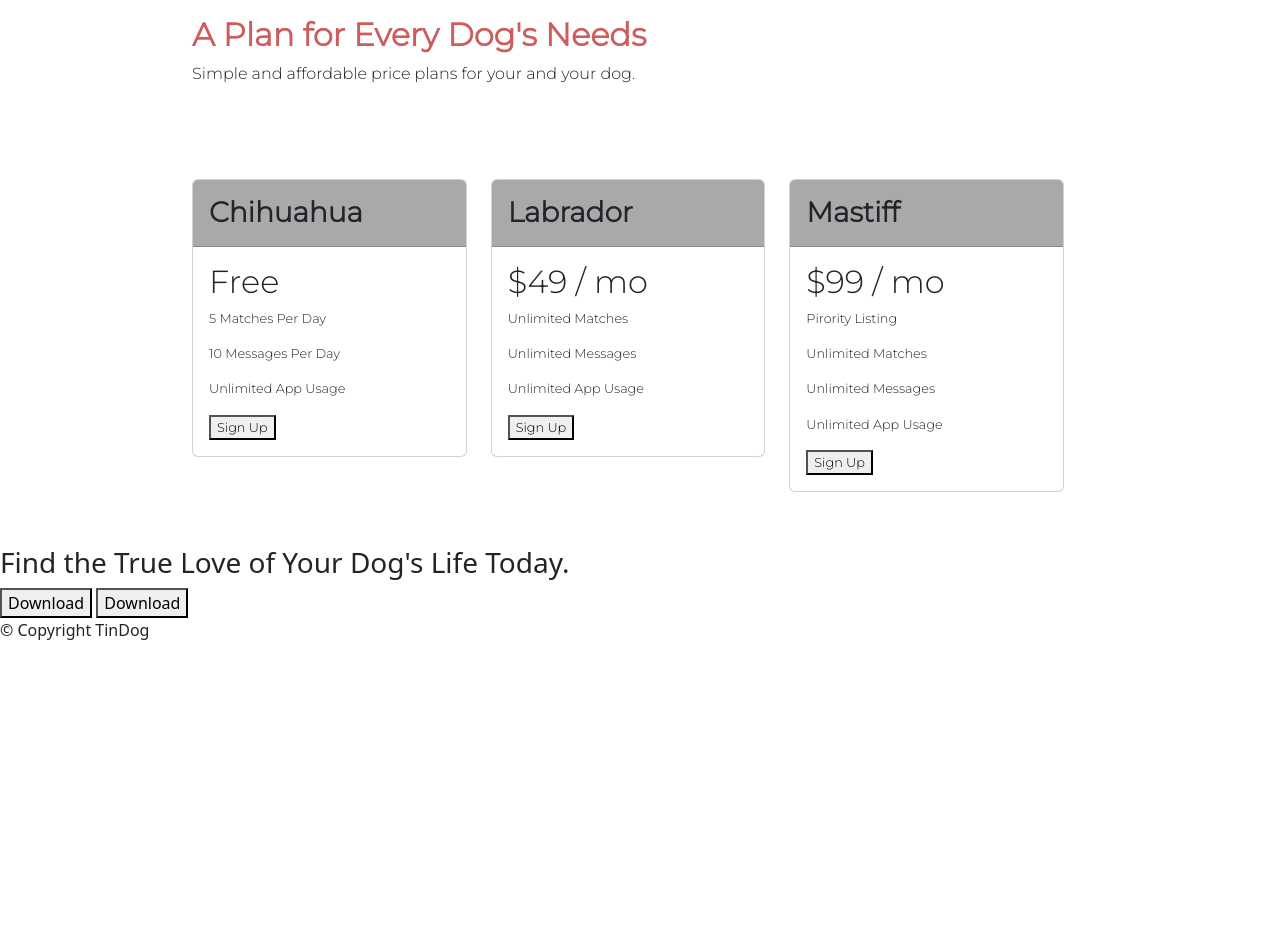
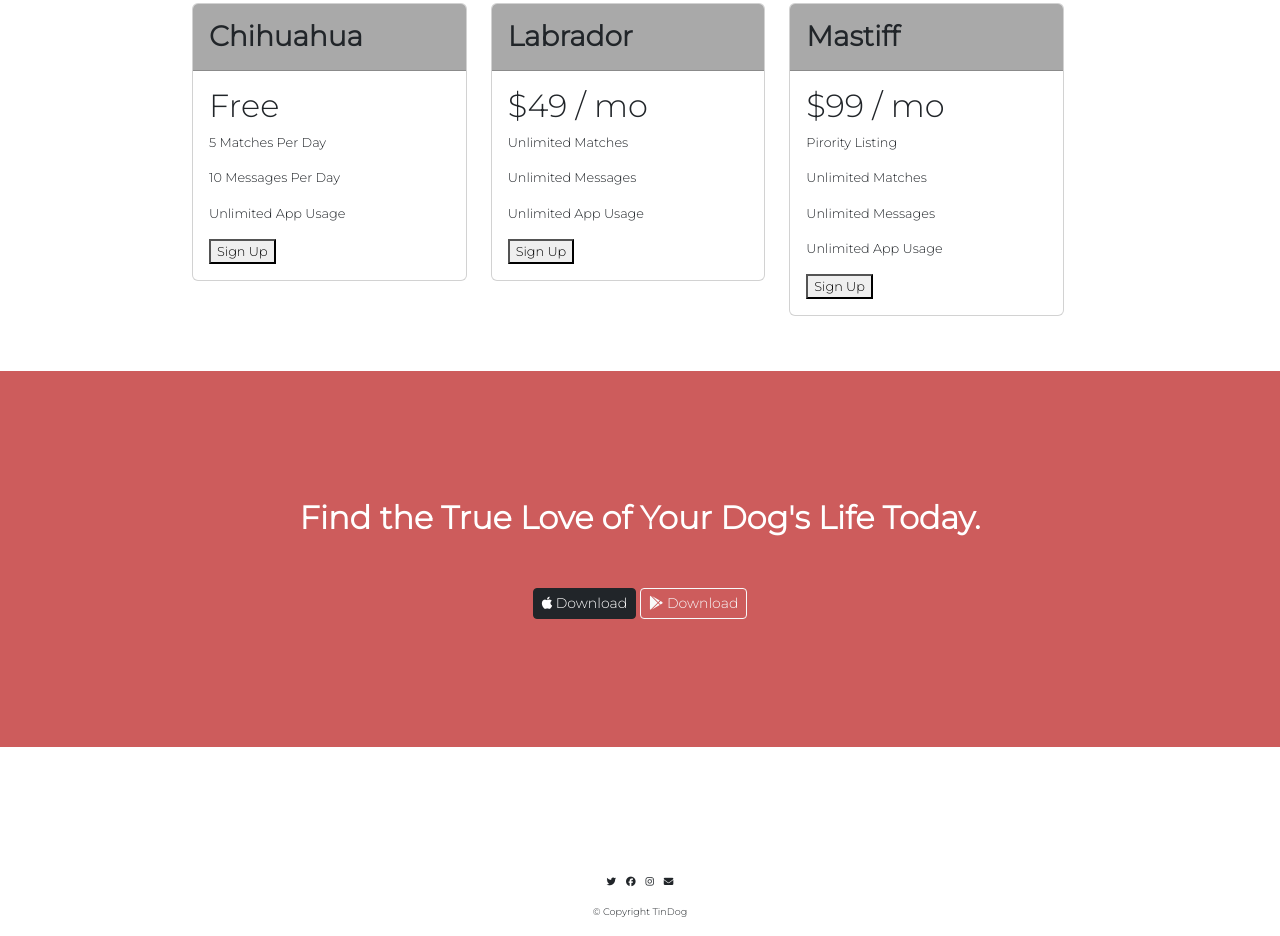
Before and after one commit to Huygrayson/web-dev, a plain HTML site: page Practice/Bootstrap/TinDog-Start-master/index.html in a window 1280 px wide. Shown: the part 1473-2409 px from the top of the page. Before the commit the page ends 2131 px from the top, so only its background shows below. Drawn offline with nearby package versions, Linux system fonts and the light colour scheme; a web font is replaced by a local one.

Commit message:
Update: CTA and Footer

```diff
--- a/Practice/Bootstrap/TinDog-Start-master/css/styles.css
+++ b/Practice/Bootstrap/TinDog-Start-master/css/styles.css
@@ -17,9 +17,11 @@
 }
 
 .title-image{
-    width: 60%;
+    width: 40%;
     transform: rotate(25deg);
     margin-top: 7%;
+    /* position: absolute;
+    z-index: 0; */
 }
 
 .navbar-brand{
@@ -56,7 +58,10 @@
 /* Features section */
 #features{
     font-family: "Montserrat";
+    background-color: white;
     text-align: center;
+    /* position: relative;
+    z-index: 1; */
 }
 
 .feature-header{
@@ -137,3 +142,26 @@
 .card-body{
     font-size: 0.8rem;
 }
+
+/* Call to Action section */
+#cta{
+    background-color: indianred;
+    font-family: "Montserrat";
+    text-align: center;
+    padding: 10%;
+}
+
+.cta-text{
+    color: white;
+    font-size: 2rem;
+    font-weight: bold;
+    margin-bottom: 5%;
+}
+
+/* Footer section */
+#footer{
+    font-family: "Montserrat";
+    text-align: center;
+    font-size: 0.6rem;
+    margin-top: 10%;
+}
--- a/Practice/Bootstrap/TinDog-Start-master/index.html
+++ b/Practice/Bootstrap/TinDog-Start-master/index.html
@@ -204,9 +204,9 @@
 
   <section id="cta">
 
-    <h3>Find the True Love of Your Dog's Life Today.</h3>
-    <button type="button">Download</button>
-    <button type="button">Download</button>
+    <h3 class="cta-text">Find the True Love of Your Dog's Life Today.</h3>
+    <button type="button" class="btn btn-dark btn-sm"><i class="fa-brands fa-apple"></i> Download</button>
+    <button type="button" class="btn btn-outline-light btn-sm"><i class="fa-brands fa-google-play"></i> Download</button>
 
   </section>
 
@@ -214,7 +214,10 @@
   <!-- Footer -->
 
   <footer id="footer">
-
+    <p><i class="fa-brands fa-twitter"></i>&nbsp&nbsp&nbsp
+       <i class="fa-brands fa-facebook"></i>&nbsp&nbsp&nbsp
+       <i class="fa-brands fa-instagram"></i>&nbsp&nbsp&nbsp
+       <i class="fa-solid fa-envelope"></i></p>
     <p>© Copyright TinDog</p>
 
   </footer>
```
